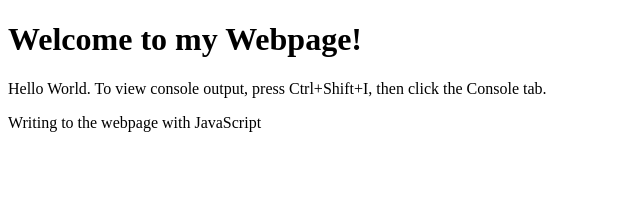
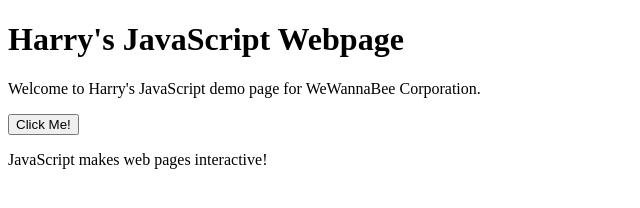
Before and after one commit to hsandhu01/W110-COP1801-Section-01-JavaScrip, a plain HTML site: page Module 01/index.html in a window 1280 px wide. Shown: the whole page, without its empty margins (0-640 px from the left). Drawn offline with Linux system fonts and the light colour scheme.

Commit message:
changed again after instructions

```diff
--- a/Module 01/index.html
+++ b/Module 01/index.html
@@ -2,18 +2,26 @@
 <html lang="en">
 <head>
     <meta charset="UTF-8">
-    <meta name="viewport" content="width=device-width, initial-scale=1.0">
-    <title>My Webpage</title>
+    <title>WeWannaBee - JavaScript Showcase</title>
 </head>
 <body>
+    <h1>Harry's JavaScript Webpage</h1>
 
-    <h1>Welcome to my Webpage!</h1>
-    <p>Hello World. To view console output, press Ctrl+Shift+I, then click the Console tab.</p>
+    <p>Welcome to Harry's JavaScript demo page for WeWannaBee Corporation.</p>
+
+    <button onclick="showMessage()">Click Me!</button>
 
     <script>
-        document.write("Writing to the webpage with JavaScript");
-        console.log("Writing to the console with JavaScript");
+        // console
+        console.log("This is Harry Sandhu's JavaScript Webpage.");
+
+        // message displayed on the page
+        document.write("<p>JavaScript makes web pages interactive!</p>");
+
+        // alert function
+        function showMessage() {
+            alert("Thanks for visiting Harry's webpage!");
+        }
     </script>
-
 </body>
 </html>
```
